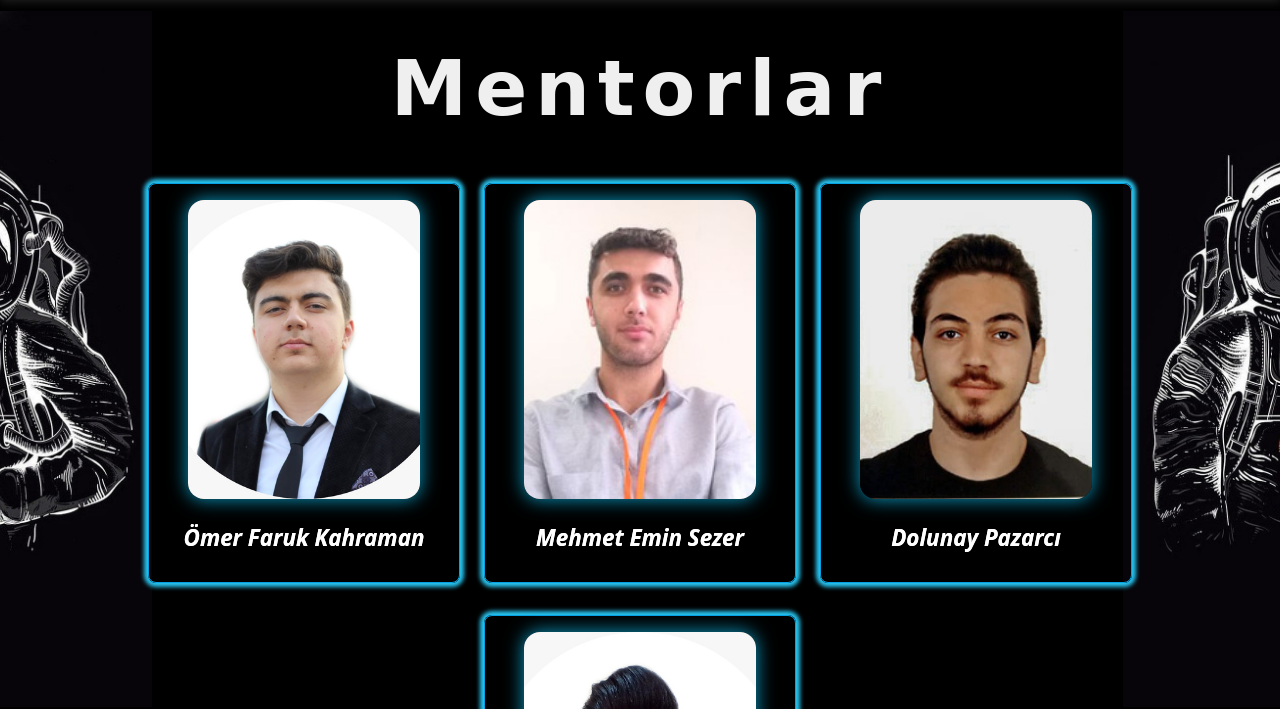
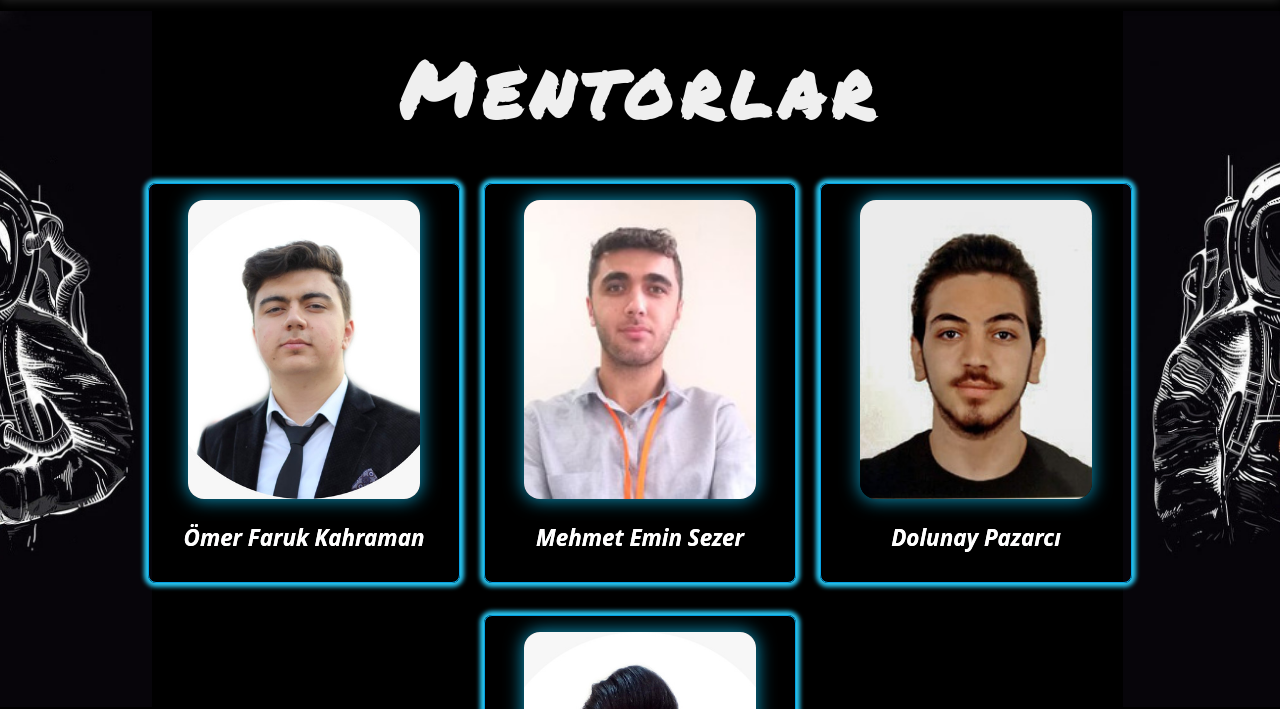
Before and after one commit to DolunayP/KouSpace-Web-Site, a plain HTML site: page team.html in a window 1280 px wide. Shown: the part 64-773 px from the top of the page. Drawn offline with nearby package versions, Linux system fonts and the light colour scheme.

Commit message:
font-family update in team page

```diff
--- a/Assets/css/style.css
+++ b/Assets/css/style.css
@@ -6,6 +6,10 @@
     src: url(../ttf/space\ age.ttf);
 }
 
+@font-face {
+    font-family: permanentMarker;
+    src: url(../ttf/PermanentMarker-Regular.ttf);
+}
 @import url('https://fonts.googleapis.com/css2?family=Arvo:ital,wght@1,700&family=Bebas+Neue&family=Fredoka+One&family=Londrina+Outline&family=Permanent+Marker&family=Rubik+Vinyl&family=Unbounded:wght@300;400;500;600;700;800&family=Zen+Dots&display=swap');
 @import url('https://fonts.googleapis.com/css?family=Bungee&display=swap');
 @import url('https://fonts.googleapis.com/css2?family=Eczar:wght@600&display=swap');
@@ -771,7 +775,7 @@ footer a:hover {
 }
 
 .team-header {
-    font-family: 'Permanent Marker', cursive;
+    font-family: permanentMarker;
     margin-bottom: 0.25rem;
     text-align: center;
     color: rgb(239, 239, 239);
```
Also changed, not shown: Assets/ttf/PermanentMarker-Regular.ttf (added).
